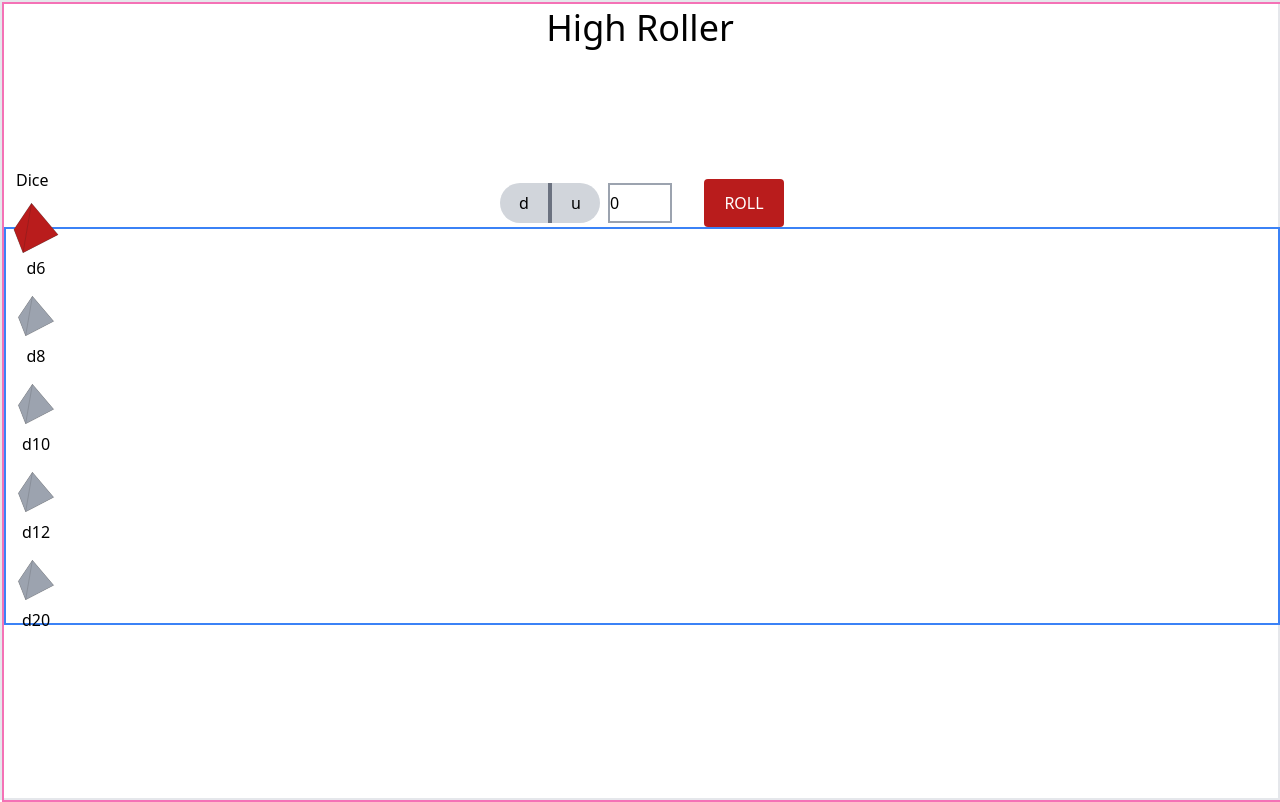
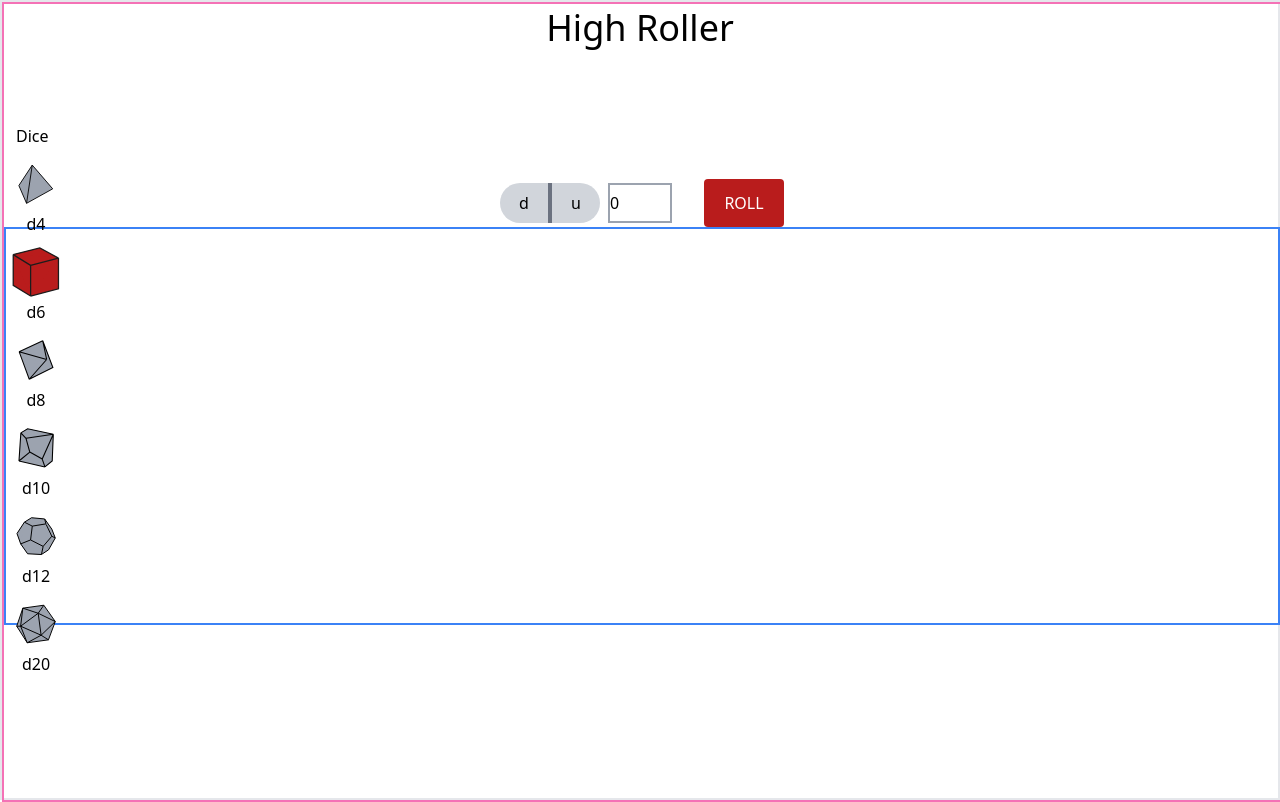
Before and after one commit to iamcrjones/high-roller-pwa, a Next.js app: page / in a window 1280 px wide. Built offline with nearby package versions, Linux system fonts and the light colour scheme.

Commit message:
dice svg

```diff
--- a/src/pages/roll-page/components/dice-list.tsx
+++ b/src/pages/roll-page/components/dice-list.tsx
@@ -7,41 +7,150 @@ const DiceList = ({ dispatch, currentDice }: Propper) => {
   return (
     <div className="absolute inset-y-0 left-4 flex flex-col justify-center space-y-4">
       <h2>Dice</h2>
-      {dice.map((d) => {
-        return (
       <div
-            key={d}
         className="flex flex-col items-center space-y-2"
-            onClick={() => dispatch({ type: "setDiceType", payload: d })}
+        onClick={() => dispatch({ type: "setDiceType", payload: "d4" })}
+        id="dice-d4"
+        style={{ "--order": 1 } as React.CSSProperties}
       >
-            {/* <div
-              className={`h-10 w-10 transition-colors ${
-                d === currentDice ? "bg-red-700" : "bg-black"
-              }`}
-            ></div> */}
         <svg
           xmlns="http://www.w3.org/2000/svg"
           width="40"
           height="40"
-              viewBox="0 0 235 264"
-              // fill={d === currentDice ? "#b91c1c" : "none"}
+          viewBox="0 0 81 91"
           className={`transition-all ${
-                d === currentDice ? "scale-125" : ""
-              } ${d === currentDice ? "fill-red-700" : "fill-gray-400"}`}
+            "d4" === currentDice ? "scale-125" : ""
+          } ${"d4" === currentDice ? "fill-red-700" : "fill-gray-400"}`}
         >
+          <path d="M1.5 49L32 2.5L78.5 56.5L19 89.5L1.5 49Z" />
           <path
-                d="M49 263L1 140L93.8504 1.22363L234 167L49 263Z"
-                fill="#858585"
-              />
-              <path
-                d="M94 1L93.8504 1.22363M49 263L1 140L93.8504 1.22363M49 263L234 167L93.8504 1.22363M49 263L93.8504 1.22363"
-                stroke="#1C1C1C"
+            d="M32 2.5L1.5 49L19 89.5M32 2.5L78.5 56.5L19 89.5M32 2.5L19 89.5"
+            stroke="black"
+            strokeWidth="2"
           />
         </svg>
-            <h3>{d}</h3>
+        <h3>d4</h3>
       </div>
-        );
-      })}
+      <div
+        className="flex flex-col items-center space-y-2"
+        onClick={() => dispatch({ type: "setDiceType", payload: "d6" })}
+        id="dice-d6"
+        style={{ "--order": 2 } as React.CSSProperties}
+      >
+        <svg
+          xmlns="http://www.w3.org/2000/svg"
+          width="40"
+          height="40"
+          viewBox="0 0 74 79"
+          className={`transition-all ${
+            "d6" === currentDice ? "scale-125" : ""
+          } ${"d6" === currentDice ? "fill-red-700" : "fill-gray-400"}`}
+        >
+          <path d="M1 12L43 1.5L72.5 17.5V66L28.5 77.5L1 60.5V12Z" />
+          <path
+            d="M1 12L43 1.5L72.5 17.5M1 12V60.5L28.5 77.5M1 12L28.5 29M28.5 77.5L72.5 66V17.5M28.5 77.5V29M72.5 17.5L28.5 29"
+            stroke="#1C1C1C"
+            strokeWidth="2"
+          />
+        </svg>
+        <h3>d6</h3>
+      </div>
+      <div
+        className="flex flex-col items-center space-y-2"
+        onClick={() => dispatch({ type: "setDiceType", payload: "d8" })}
+        id="dice-d8"
+        style={{ "--order": 3 } as React.CSSProperties}
+      >
+        <svg
+          xmlns="http://www.w3.org/2000/svg"
+          width="40"
+          height="40"
+          viewBox="0 0 68 77"
+          className={`transition-all ${
+            "d8" === currentDice ? "scale-125" : ""
+          } ${"d8" === currentDice ? "fill-red-700" : "fill-gray-400"}`}
+        >
+          <path d="M1.5 22.5L47 1.5L66.5 53L21 75.5L1.5 22.5Z" />
+          <path
+            d="M47 1.5L1.5 22.5M47 1.5L66.5 53L21 75.5M47 1.5L54.5 37.5M1.5 22.5L21 75.5M1.5 22.5L54.5 37.5M21 75.5L54.5 37.5"
+            stroke="black"
+            strokeWidth="2"
+          />
+        </svg>
+        <h3>d8</h3>
+      </div>
+      <div
+        className="flex flex-col items-center space-y-2"
+        onClick={() => dispatch({ type: "setDiceType", payload: "d10" })}
+        id="dice-d10"
+        style={{ "--order": 4 } as React.CSSProperties}
+      >
+        <svg
+          xmlns="http://www.w3.org/2000/svg"
+          width="40"
+          height="40"
+          viewBox="0 0 67 74"
+          className={`transition-all ${
+            "d10" === currentDice ? "scale-125" : ""
+          } ${"d10" === currentDice ? "fill-red-700" : "fill-gray-400"}`}
+        >
+          <path d="M18 1.5L65.5 11.5L63.5 61L50 72L2 61L5.5 9L18 1.5Z" />
+          <path
+            d="M65.5 11.5L18 1.5L5.5 9M65.5 11.5L63.5 61L50 72M65.5 11.5L45 57.5M65.5 11.5L15 19M5.5 9L2 61M5.5 9L15 19M2 61L50 72M2 61L22 44.5M50 72L45 57.5M45 57.5L22 44.5M22 44.5L15 19"
+            stroke="black"
+            stroke-width="2"
+          />
+        </svg>
+        <h3>d10</h3>
+      </div>
+      <div
+        className="flex flex-col items-center space-y-2"
+        onClick={() => dispatch({ type: "setDiceType", payload: "d12" })}
+        id="dice-d12"
+        style={{ "--order": 5 } as React.CSSProperties}
+      >
+        <svg
+          xmlns="http://www.w3.org/2000/svg"
+          width="40"
+          height="40"
+          viewBox="0 0 81 78"
+          className={`transition-all ${
+            "d12" === currentDice ? "scale-125" : ""
+          } ${"d12" === currentDice ? "fill-red-700" : "fill-gray-400"}`}
+        >
+          <path d="M17 11L31.5 2L58 4.5L72.5 25L79.5 43L66 67L51.5 76.5L23.5 75L9.5 55L2 34L17 11Z" />
+          <path
+            d="M17 11L31.5 2L58 4.5M17 11L33 19M17 11L2 34L9.5 55M33 19L60.5 14.5L58 4.5M33 19L29.5 47M58 4.5L72.5 25L79.5 43M79.5 43L66 67L51.5 76.5M79.5 43L72.5 39.5M51.5 76.5L23.5 75L9.5 55M51.5 76.5L55 60M9.5 55L29.5 47M29.5 47L55 60M55 60L72.5 39.5M72.5 39.5L61 15.5"
+            stroke="black"
+            stroke-width="2"
+          />
+        </svg>
+        <h3>d12</h3>
+      </div>
+      <div
+        className="flex flex-col items-center space-y-2"
+        onClick={() => dispatch({ type: "setDiceType", payload: "d20" })}
+        id="dice-d20"
+        style={{ "--order": 6 } as React.CSSProperties}
+      >
+        <svg
+          xmlns="http://www.w3.org/2000/svg"
+          width="40"
+          height="40"
+          viewBox="0 0 82 80"
+          className={`transition-all ${
+            "d20" === currentDice ? "scale-125" : ""
+          } ${"d20" === currentDice ? "fill-red-700" : "fill-gray-400"}`}
+        >
+          <path d="M14 7.5L57 1.5L80.5 35L66.5 72.5L23 78.5L1.5 44.5L14 7.5Z" />
+          <path
+            d="M57 1.5L14 7.5M57 1.5L80.5 35M57 1.5L45.5 18M14 7.5L1.5 44.5M14 7.5L45.5 18M14 7.5L9.5 44.5M1.5 44.5L23 78.5M1.5 44.5H9.5M23 78.5L66.5 72.5M23 78.5L9.5 44.5M23 78.5L51.5 63M66.5 72.5L80.5 35M66.5 72.5L51.5 63M80.5 35L45.5 18M80.5 35L51.5 63M45.5 18L51.5 63M45.5 18L9.5 44.5M51.5 63L9.5 44.5"
+            stroke="black"
+            stroke-width="2"
+          />
+        </svg>
+        <h3>d20</h3>
+      </div>
     </div>
   );
 };
```
Lines whose indentation alone changed are shown as unchanged.
